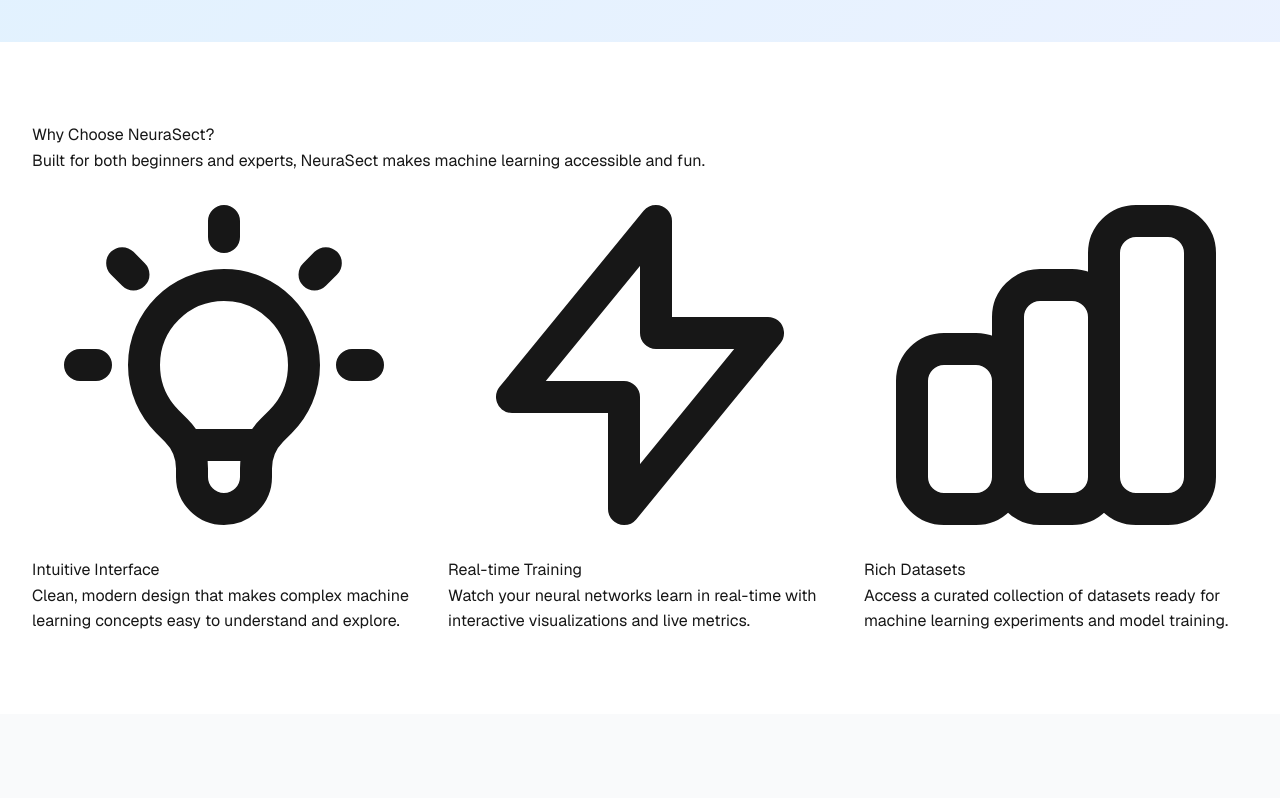
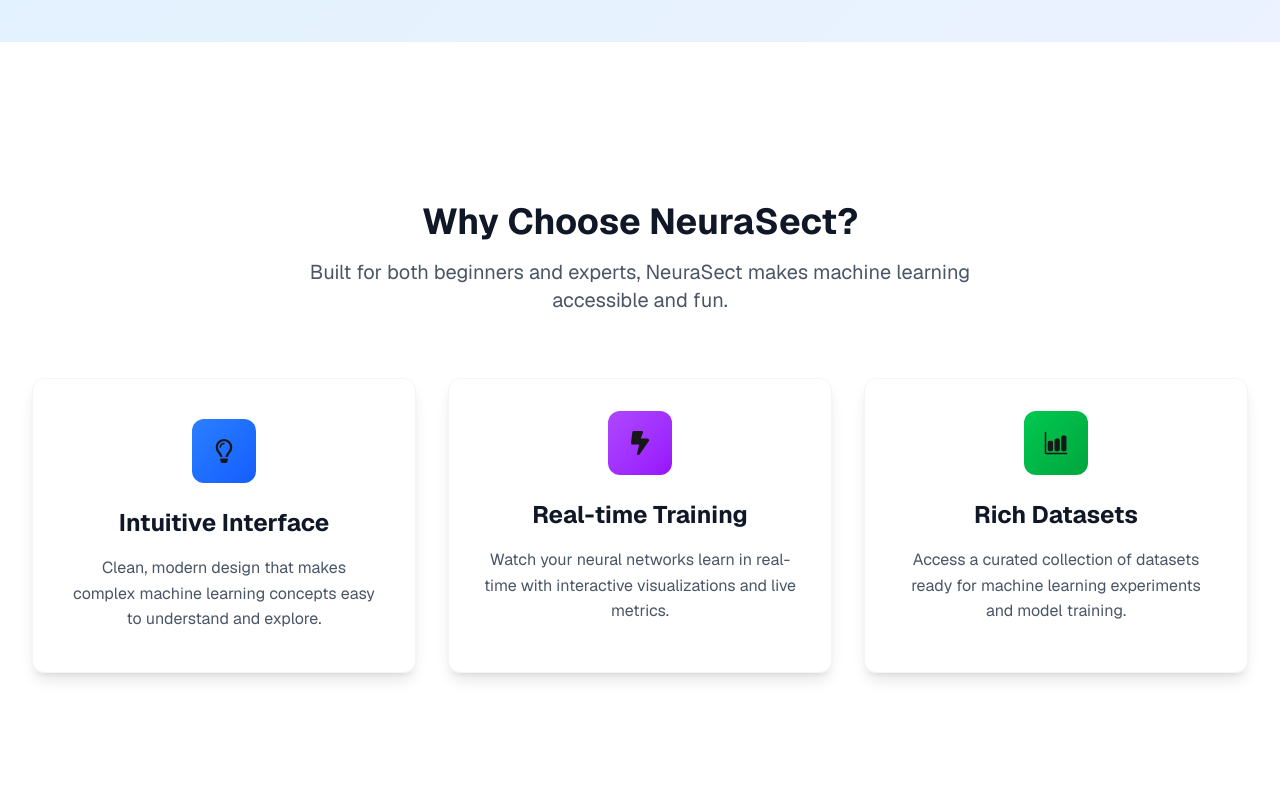
Before and after one commit to GraceG1225/NeuraSectProj, a Next.js app in the folder neurasect/: page / in a window 1280 px wide. Shown: the part 360-1158 px from the top of the page. Built offline with nearby package versions, Linux system fonts and the light colour scheme; no server answers; the database is empty.

Commit message:
fixed merge issuse

```diff
--- a/neurasect/src/app/components/datasetsSection.tsx
+++ b/neurasect/src/app/components/datasetsSection.tsx
@@ -1,7 +1,9 @@
-"use client";
-
-import { useEffect, useState } from "react";
+'use client';
+import { useState, useEffect } from "react";
 import Link from "next/link";
+import { FaCheckCircle, FaFileAlt } from "react-icons/fa";
+import { IoIosArrowForward, IoIosRefresh } from "react-icons/io";
+import { useTheme } from "./theme/themeContext";
 
 interface Dataset {
   id: string;
@@ -11,6 +13,7 @@
 export default function DatasetsSection() {
   const [datasets, setDatasets] = useState<Dataset[]>([]);
   const [loading, setLoading] = useState(true);
+  const { theme } = useTheme("datasets");
 
   useEffect(() => {
     async function fetchDatasets() {
@@ -28,123 +31,94 @@
   }, []);
 
   return (
-    <section id="datasets" className="section">
+    <section id="datasets" className="py-20">
       <div className="container mx-auto px-4">
-        <div className="section-header">
-          <h2 className="section-title">Available Datasets</h2>
-          <p className="section-subtitle">
+        <div className="text-center mb-16">
+          <h2 className="text-4xl font-bold text-gray-900 mb-4">
+            Available Datasets
+          </h2>
+          <p className="text-xl text-gray-600 max-w-2xl mx-auto">
             Explore our collection of datasets, each ready for neural network
             training and analysis.
           </p>
         </div>
 
         {loading ? (
-          <div className="loading-container">
+          <div className="flex justify-center items-center py-20">
             <div className="spinner w-12 h-12"></div>
-            <span className="loading-text">Loading datasets...</span>
+            <span className="ml-4 text-gray-600 text-lg">
+              Loading datasets...
+            </span>
           </div>
         ) : datasets.length > 0 ? (
           <div className="grid grid-cols-1 md:grid-cols-2 lg:grid-cols-3 gap-8">
             {datasets.map((dataset, index) => (
               <div
                 key={dataset.id || `dataset-${index}`}
-                className="dataset-card animate-fade-in"
+                className="card card-hover p-6 animate-fade-in"
                 style={{ animationDelay: `${index * 100}ms` }}
               >
-                <div className="dataset-header">
-                  <div className="dataset-icon">
-                    <span className="dataset-icon-text">
+                <div className="flex items-center mb-4">
+                  <div
+                    className="w-12 h-12 rounded-lg flex items-center justify-center mr-4"
+                    style={{ backgroundImage: theme.buttonGradient }}
+                  >
+                    <span className="text-white text-lg font-bold">
                       {dataset.title?.charAt(0).toUpperCase() || "D"}
                     </span>
                   </div>
                   <div>
-                    <h3 className="dataset-title">{dataset.title}</h3>
-                    <p className="dataset-subtitle">Neural Network Dataset</p>
+                    <h3 className="text-xl font-bold text-gray-900">
+                      {dataset.title}
+                    </h3>
+                    <p className="text-gray-500 text-sm">
+                      Neural Network Dataset
+                    </p>
                   </div>
                 </div>
 
-                <p className="dataset-description">
+                <p className="text-gray-600 mb-6">
                   Ready for machine learning experiments. Click to explore the
-                  data structure and start training your models.
+                  dataset.
                 </p>
 
-                <div className="dataset-footer">
-                  <div className="dataset-status">
-                    <svg
-                      className="w-4 h-4 mr-1"
-                      fill="none"
-                      stroke="currentColor"
-                      viewBox="0 0 24 24"
-                    >
-                      <path
-                        strokeLinecap="round"
-                        strokeLinejoin="round"
-                        strokeWidth={2}
-                        d="M9 12l2 2 4-4m6 2a9 9 0 11-18 0 9 9 0 0118 0z"
-                      />
-                    </svg>
-                    Ready
+                <div className="flex items-center justify-between">
+                  <div className="flex items-center text-sm text-gray-500">
+                    <FaCheckCircle />
+                    &nbsp;Ready
                   </div>
                   <Link
                     href={`/datasets/${dataset.id}`}
                     className="btn btn-primary text-sm px-4 py-2"
+                    style={{ backgroundImage: theme.buttonGradient }}
                   >
                     Explore Dataset
-                    <svg
-                      className="w-4 h-4 ml-2"
-                      fill="none"
-                      stroke="currentColor"
-                      viewBox="0 0 24 24"
-                    >
-                      <path
-                        strokeLinecap="round"
-                        strokeLinejoin="round"
-                        strokeWidth={2}
-                        d="M9 5l7 7-7 7"
-                      />
-                    </svg>
+                    <IoIosArrowForward />
                   </Link>
                 </div>
               </div>
             ))}
           </div>
         ) : (
-          <div className="empty-state">
-            <div className="empty-state-icon-container">
-              <svg
-                className="empty-state-icon"
-                fill="none"
-                stroke="currentColor"
-                viewBox="0 0 24 24"
-              >
-                <path
-                  strokeLinecap="round"
-                  strokeLinejoin="round"
-                  strokeWidth={2}
-                  d="M9 12h6m-6 4h6m2 5H7a2 2 0 01-2-2V5a2 2 0 012-2h5.586a1 1 0 01.707.293l5.414 5.414a1 1 0 01.293.707V19a2 2 0 01-2 2z"
-                />
-              </svg>
+          <div className="text-center py-20">
+            <div className="w-24 h-24 bg-gray-100 rounded-full flex items-center justify-center mx-auto mb-6">
+              <div className="scale-300">
+                <FaFileAlt />
+              </div>
             </div>
-            <h3 className="empty-state-title">No Datasets Available</h3>
-            <p className="empty-state-description">
+            <h3 className="text-2xl font-bold text-gray-900 mb-2">
+              No Datasets Available
+            </h3>
+            <p className="text-gray-600 mb-6">
               There are no datasets available at the moment. Check back later
               or contact support.
             </p>
-            <button className="btn btn-outline">
-              <svg
-                className="w-4 h-4 mr-2"
-                fill="none"
-                stroke="currentColor"
-                viewBox="0 0 24 24"
-              >
-                <path
-                  strokeLinecap="round"
-                  strokeLinejoin="round"
-                  strokeWidth={2}
-                  d="M4 4v5h.582m15.356 2A8.001 8.001 0 004.582 9m0 0H9m11 11v-5h-.581m0 0a8.003 8.003 0 01-15.357-2m15.357 2H15"
-                />
-              </svg>
-              Refresh
+            <button
+              className="btn btn-outline"
+              onClick={() => location.reload()}
+            >
+              <IoIosRefresh />
+              &nbsp;Refresh
             </button>
           </div>
         )}
--- a/neurasect/src/app/components/featuresSection.tsx
+++ b/neurasect/src/app/components/featuresSection.tsx
@@ -1,88 +1,66 @@
+import { FaRegLightbulb } from "react-icons/fa";
+import { FaBoltLightning } from "react-icons/fa6";
+import { IoBarChart } from "react-icons/io5";
+
 export default function FeaturesSection() {
-  const features = [
-    {
-      icon: (
-        <svg
-          className="feature-icon"
-          fill="none"
-          stroke="currentColor"
-          viewBox="0 0 24 24"
-        >
-          <path
-            strokeLinecap="round"
-            strokeLinejoin="round"
-            strokeWidth={2}
-            d="M9.663 17h4.673M12 3v1m6.364 1.636l-.707.707M21 12h-1M4 12H3m3.343-5.657l-.707-.707m2.828 9.9a5 5 0 117.072 0l-.548.547A3.374 3.374 0 0014 18.469V19a2 2 0 11-4 0v-.531c0-.895-.356-1.754-.988-2.386l-.548-.547z"
-          />
-        </svg>
-      ),
-      iconColor: "feature-icon-blue",
-      title: "Intuitive Interface",
-      description: "Clean, modern design that makes complex machine learning concepts easy to understand and explore.",
-    },
-    {
-      icon: (
-        <svg
-          className="feature-icon"
-          fill="none"
-          stroke="currentColor"
-          viewBox="0 0 24 24"
-        >
-          <path
-            strokeLinecap="round"
-            strokeLinejoin="round"
-            strokeWidth={2}
-            d="M13 10V3L4 14h7v7l9-11h-7z"
-          />
-        </svg>
-      ),
-      iconColor: "feature-icon-purple",
-      title: "Real-time Training",
-      description: "Watch your neural networks learn in real-time with interactive visualizations and live metrics.",
-    },
-    {
-      icon: (
-        <svg
-          className="feature-icon"
-          fill="none"
-          stroke="currentColor"
-          viewBox="0 0 24 24"
-        >
-          <path
-            strokeLinecap="round"
-            strokeLinejoin="round"
-            strokeWidth={2}
-            d="M9 19v-6a2 2 0 00-2-2H5a2 2 0 00-2 2v6a2 2 0 002 2h2a2 2 0 002-2zm0 0V9a2 2 0 012-2h2a2 2 0 012 2v10m-6 0a2 2 0 002 2h2a2 2 0 002-2m0 0V5a2 2 0 012-2h2a2 2 0 012 2v14a2 2 0 01-2 2h-2a2 2 0 01-2-2z"
-          />
-        </svg>
-      ),
-      iconColor: "feature-icon-green",
-      title: "Rich Datasets",
-      description: "Access a curated collection of datasets ready for machine learning experiments and model training.",
-    },
-  ];
-
   return (
-    <section className="section section-alt-bg">
+    <section className="py-20 bg-white">
       <div className="container mx-auto px-4">
-        <div className="section-header">
-          <h2 className="section-title">Why Choose NeuraSect?</h2>
-          <p className="section-subtitle">
+        <div className="text-center mb-16">
+          <h2 className="text-4xl font-bold text-gray-900 mb-4">
+            Why Choose NeuraSect?
+          </h2>
+          <p className="text-xl text-gray-600 max-w-2xl mx-auto">
             Built for both beginners and experts, NeuraSect makes machine
             learning accessible and fun.
           </p>
         </div>
 
         <div className="grid grid-cols-1 md:grid-cols-3 gap-8">
-          {features.map((feature, index) => (
-            <div key={index} className="feature-card">
-              <div className={`feature-icon-container ${feature.iconColor}`}>
-                {feature.icon}
+          <div className="card card-hover p-10 text-center">
+            <div className="w-16 h-16 bg-gradient-to-br from-blue-500 to-blue-600 rounded-xl flex items-center justify-center mx-auto mb-6">
+              <div className="scale-150">
+                <FaRegLightbulb />
               </div>
-              <h3 className="feature-title">{feature.title}</h3>
-              <p className="feature-description">{feature.description}</p>
             </div>
-          ))}
+            <h3 className="text-2xl font-bold text-gray-900 mb-4">
+              Intuitive Interface
+            </h3>
+            <p className="text-gray-600">
+              Clean, modern design that makes complex machine learning
+              concepts easy to understand and explore.
+            </p>
+          </div>
+
+          <div className="card card-hover p-8 text-center">
+            <div className="w-16 h-16 bg-gradient-to-br from-purple-500 to-purple-600 rounded-xl flex items-center justify-center mx-auto mb-6">
+              <div className="scale-150">
+                <FaBoltLightning />
+              </div>
+            </div>
+            <h3 className="text-2xl font-bold text-gray-900 mb-4">
+              Real-time Training
+            </h3>
+            <p className="text-gray-600">
+              Watch your neural networks learn in real-time with interactive
+              visualizations and live metrics.
+            </p>
+          </div>
+
+          <div className="card card-hover p-8 text-center">
+            <div className="w-16 h-16 bg-gradient-to-br from-green-500 to-green-600 rounded-xl flex items-center justify-center mx-auto mb-6">
+              <div className="scale-150">
+                <IoBarChart />
+              </div>
+            </div>
+            <h3 className="text-2xl font-bold text-gray-900 mb-4">
+              Rich Datasets
+            </h3>
+            <p className="text-gray-600">
+              Access a curated collection of datasets ready for machine
+              learning experiments and model training.
+            </p>
+          </div>
         </div>
       </div>
     </section>
```
